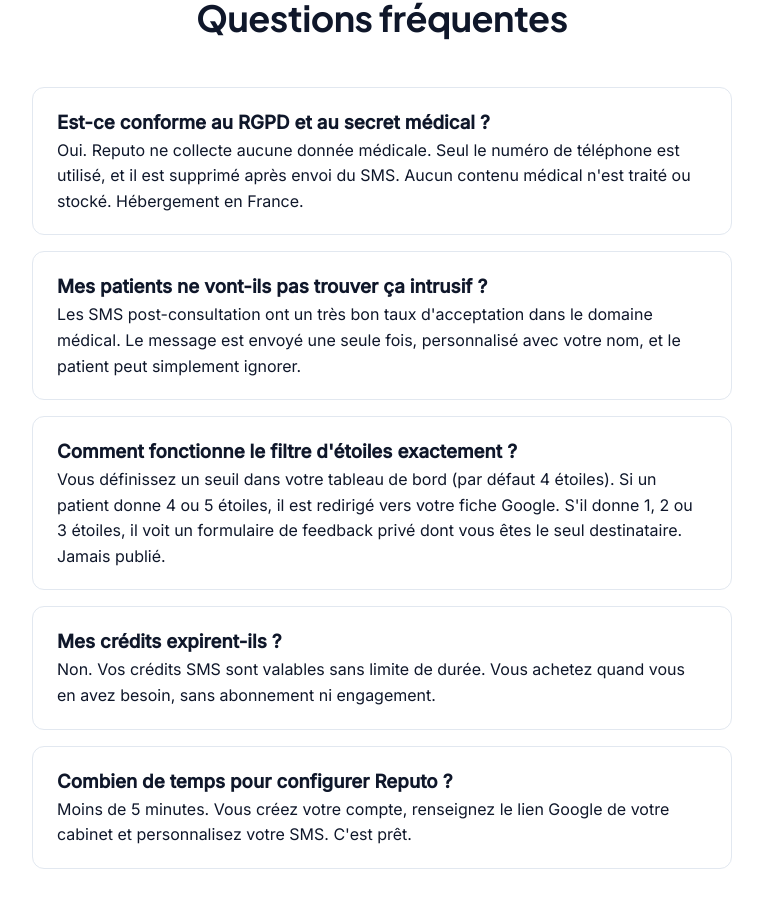
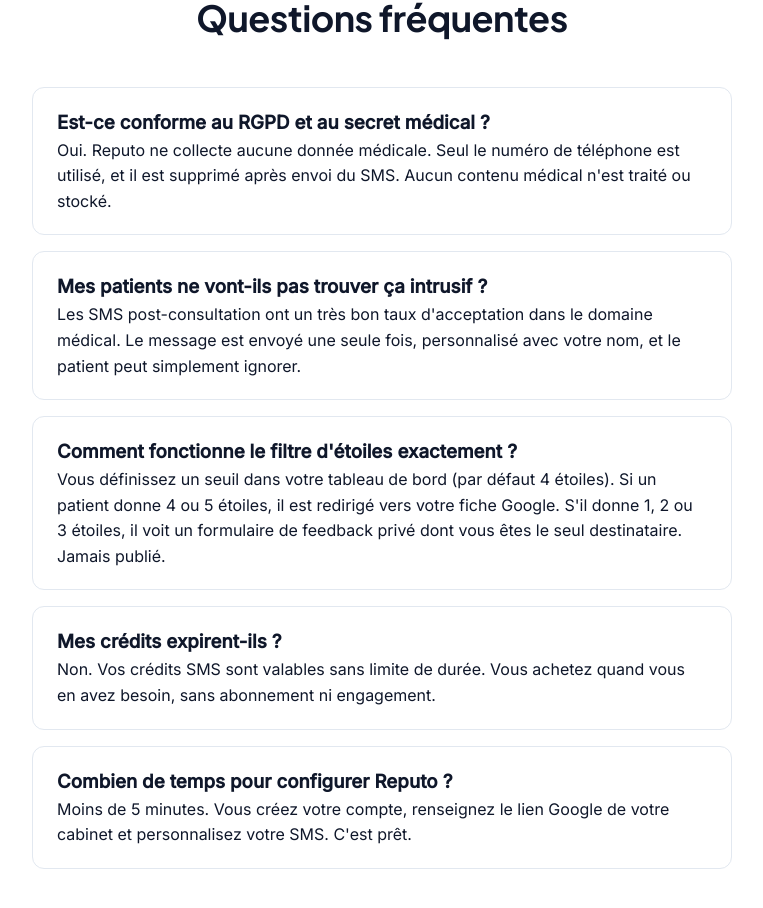
Before and after one commit to mq92330/reputo, a Next.js app: page / in a window 1280 px wide. Shown: the part 4384-5292 px from the top of the page, without its empty margins (258-1021 px from the left). Built offline with nearby package versions, Linux system fonts and the light colour scheme.

Commit message:
remove hebergement en france faq

```diff
--- a/app/page.js
+++ b/app/page.js
@@ -262,7 +262,7 @@ export default function LandingPage() {
           <h2 className={styles.sectionTitle}>Questions fréquentes</h2>
           <div className={styles.faqs}>
             {[
-              { q:"Est-ce conforme au RGPD et au secret médical ?", a:"Oui. Reputo ne collecte aucune donnée médicale. Seul le numéro de téléphone est utilisé, et il est supprimé après envoi du SMS. Aucun contenu médical n'est traité ou stocké. Hébergement en France." },
+              { q:"Est-ce conforme au RGPD et au secret médical ?", a:"Oui. Reputo ne collecte aucune donnée médicale. Seul le numéro de téléphone est utilisé, et il est supprimé après envoi du SMS. Aucun contenu médical n'est traité ou stocké." },
               { q:"Mes patients ne vont-ils pas trouver ça intrusif ?", a:"Les SMS post-consultation ont un très bon taux d'acceptation dans le domaine médical. Le message est envoyé une seule fois, personnalisé avec votre nom, et le patient peut simplement ignorer." },
               { q:"Comment fonctionne le filtre d'étoiles exactement ?", a:"Vous définissez un seuil dans votre tableau de bord (par défaut 4 étoiles). Si un patient donne 4 ou 5 étoiles, il est redirigé vers votre fiche Google. S'il donne 1, 2 ou 3 étoiles, il voit un formulaire de feedback privé dont vous êtes le seul destinataire. Jamais publié." },
               { q:"Mes crédits expirent-ils ?", a:"Non. Vos crédits SMS sont valables sans limite de durée. Vous achetez quand vous en avez besoin, sans abonnement ni engagement." },
```
